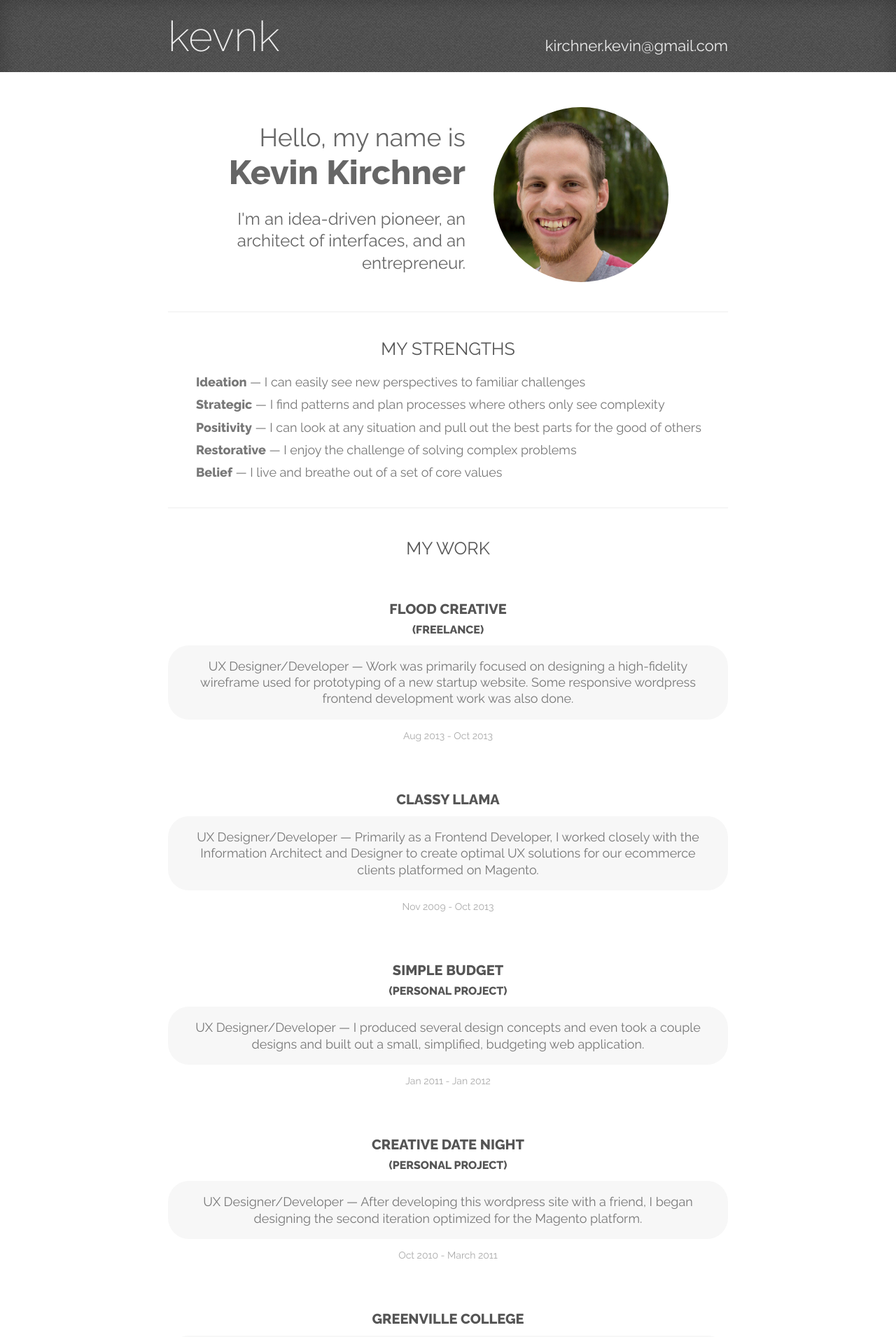
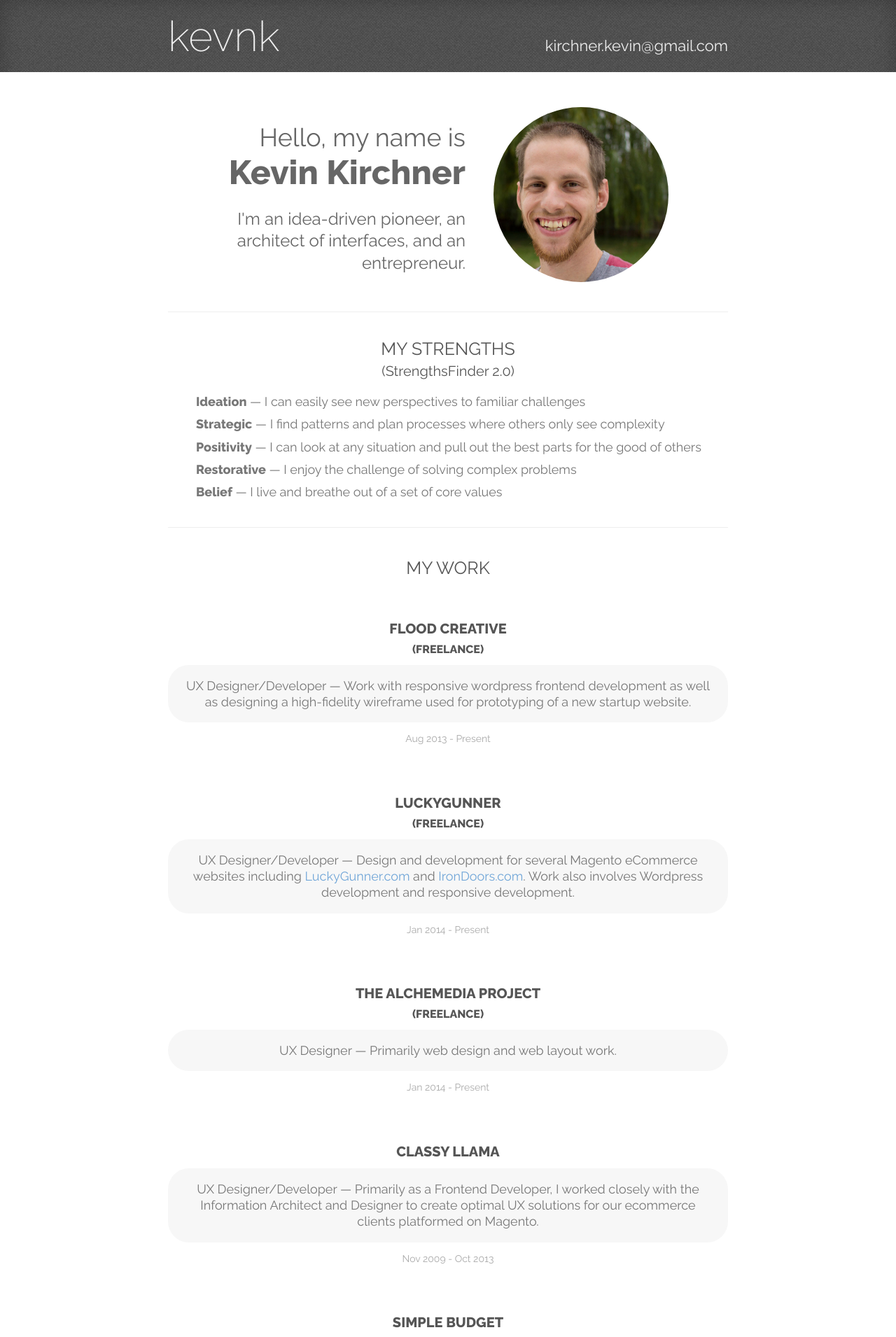
Before and after one commit to kevnk/kevnk.github.io, a Jekyll site: the page built from resume/kevin-kirchner-resume.html, in a window 1280 px wide. Shown: the top 1910 px of the page at 70% size. Built offline with Jekyll 4.4.1, drawn with Linux system fonts in a browser that asks for light colours; comment, search, counter and statistics services are not loaded; some of the changed text lies outside the part shown.

Commit message:
updating resume; updating website count

```diff
--- a/assets/css/resume-main.css
+++ b/assets/css/resume-main.css
@@ -129,6 +129,7 @@ footer a i.icon-linkedin-sign { margin-right: 2px;}
 .blog-posts a { display: block; font-size: 20px; }
 
 .about-title { font-size: 25px; font-weight: 500; text-align: center;}
+.about-title small { text-transform: none; display: block;}
 #lovehate,
 #strengths { padding: 20px 0; margin: 20px 0 20px; border-bottom: 1px solid #eeeeee;  border-top: 1px solid #eeeeee;}
 #strengths { margin-bottom: 40px; }
--- a/index.html
+++ b/index.html
@@ -96,15 +96,15 @@ title: Meet Kevin Kirchner, View His Work, and Read His Blog
             <h5 class="about-subtitle">Hours Worked On User Interfaces <small>Since 2008</small></h5>
         </div>
         <div id="websites">
-            <div id="website_count">60</div>
+            <div id="website_count">64</div>
             <h5 class="about-subtitle">Websites Worked On</h5>
             <div class="platforms clearfix">
                 <div class="magento">
-                    <div class="web-count">49</div>
+                    <div class="web-count">51</div>
                     <h6>Magento</h6>
                 </div>
                 <div class="wordpress">
-                    <div class="web-count">5</div>
+                    <div class="web-count">7</div>
                     <h6>Wordpress</h6>
                 </div>
                 <div class="drupal">
--- a/resume/kevin-kirchner-ux-design-resume.html
+++ b/resume/kevin-kirchner-resume.html
@@ -39,7 +39,7 @@ title: Kevin Kirchner - UX Design Resume
     </section>
 -->
     <section id="strengths" class="clearfix">
-        <h4 class="about-title">My Strengths</h4>
+        <h4 class="about-title">My Strengths <small>(StrengthsFinder 2.0)</small></h4>
         <ul>
             <li class="love-item"><b>Ideation</b> — I can easily see new perspectives to familiar challenges</li>
             <li class="love-item"><b>Strategic</b> — I find patterns and plan processes where others only see complexity</li>
@@ -53,8 +53,18 @@ title: Kevin Kirchner - UX Design Resume
         <div id="work">
             <div class="clearfix" id="flood">
                 <h5 class="about-subtitle">Flood Creative<br/><small>(Freelance)</small></h5>
-                <blockquote class="thought">UX Designer/Developer &mdash; Work was primarily focused on designing a high-fidelity wireframe used for prototyping of a new startup website. Some responsive wordpress frontend development work was also done.</blockquote>
-                <p class="suggestion">Aug 2013 - Oct 2013</p>
+                <blockquote class="thought">UX Designer/Developer &mdash; Work with responsive wordpress frontend development as well as designing a high-fidelity wireframe used for prototyping of a new startup website.</blockquote>
+                <p class="suggestion">Aug 2013 - Present</p>
+            </div>
+            <div class="clearfix" id="lucky">
+                <h5 class="about-subtitle">LuckyGunner<br/><small>(Freelance)</small></h5>
+                <blockquote class="thought">UX Designer/Developer &mdash; Design and development for several Magento eCommerce websites including <a href="http://luckygunner.com">LuckyGunner.com</a> and <a href="http://irondoors.com">IronDoors.com</a>. Work also involves Wordpress development and responsive development.</blockquote>
+                <p class="suggestion">Jan 2014 - Present</p>
+            </div>
+            <div class="clearfix" id="tap">
+                <h5 class="about-subtitle">The Alchemedia Project<br/><small>(Freelance)</small></h5>
+                <blockquote class="thought">UX Designer &mdash; Primarily web design and web layout work.</blockquote>
+                <p class="suggestion">Jan 2014 - Present</p>
             </div>
             <div class="clearfix" id="cls">
                 <h5 class="about-subtitle">Classy Llama</h5>
@@ -87,15 +97,15 @@ title: Kevin Kirchner - UX Design Resume
             <h5 class="about-subtitle">Hours Worked On User Interfaces <small>Since 2008</small></h5>
         </div>
         <div id="websites">
-            <div id="website_count">60</div>
+            <div id="website_count">64</div>
             <h5 class="about-subtitle">Websites Worked On</h5>
             <div class="platforms clearfix">
                 <div class="magento">
-                    <div class="web-count">49</div>
+                    <div class="web-count">51</div>
                     <h6>Magento</h6>
                 </div>
                 <div class="wordpress">
-                    <div class="web-count">5</div>
+                    <div class="web-count">7</div>
                     <h6>Wordpress</h6>
                 </div>
                 <div class="drupal">
@@ -110,7 +120,7 @@ title: Kevin Kirchner - UX Design Resume
         </div>
     </section>
     <section id="education">
-        <h4 class="about-title">My Education &mdash; <small>B.S., Digital Media, Greenville College, 2008</small></h4>
+        <h4 class="about-title">My Education &mdash; <small>B.S., Digital Media, Internet Emphasis, Greenville College, 2008</small></h4>
 
     </section>
     <section id="references">
```
